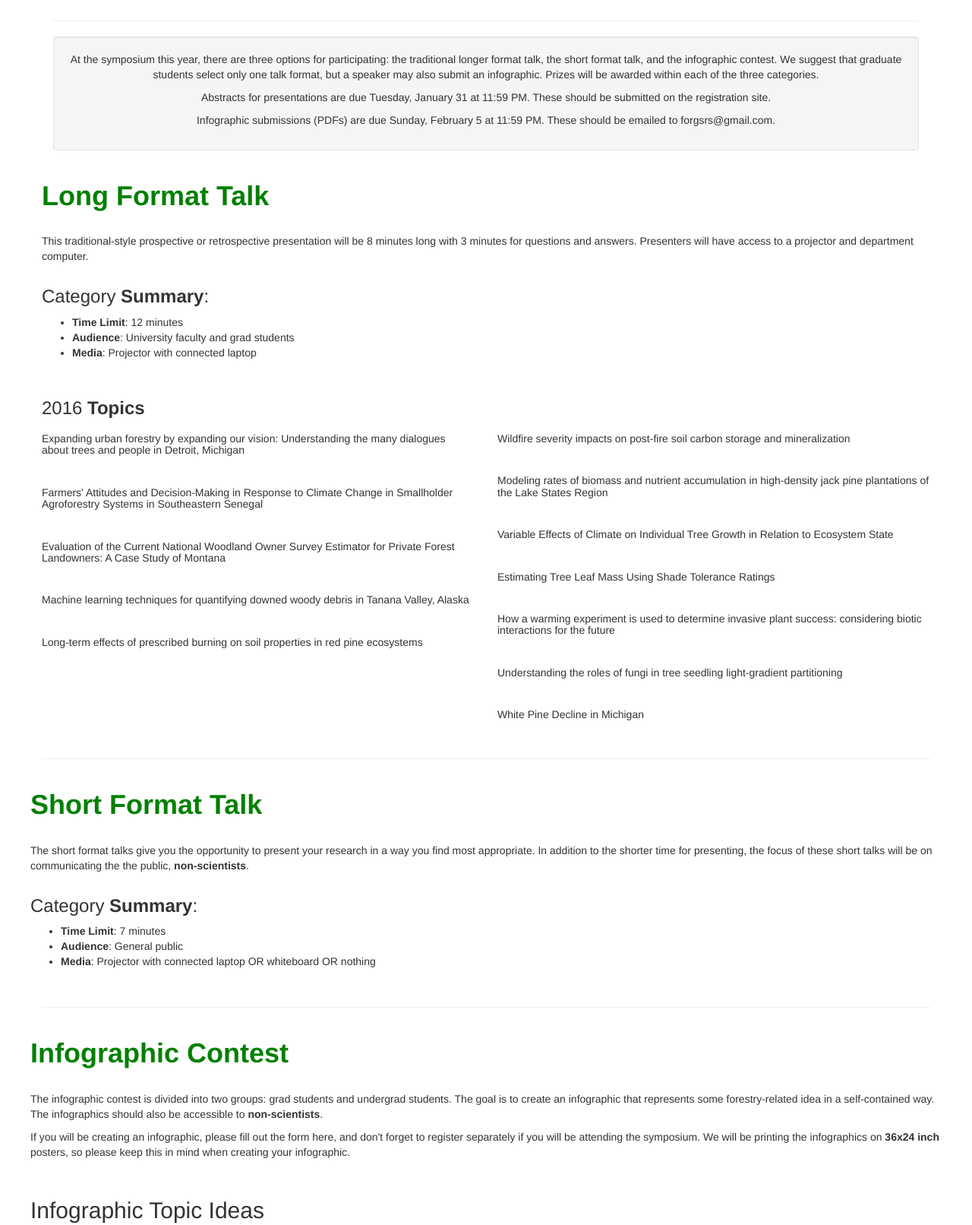
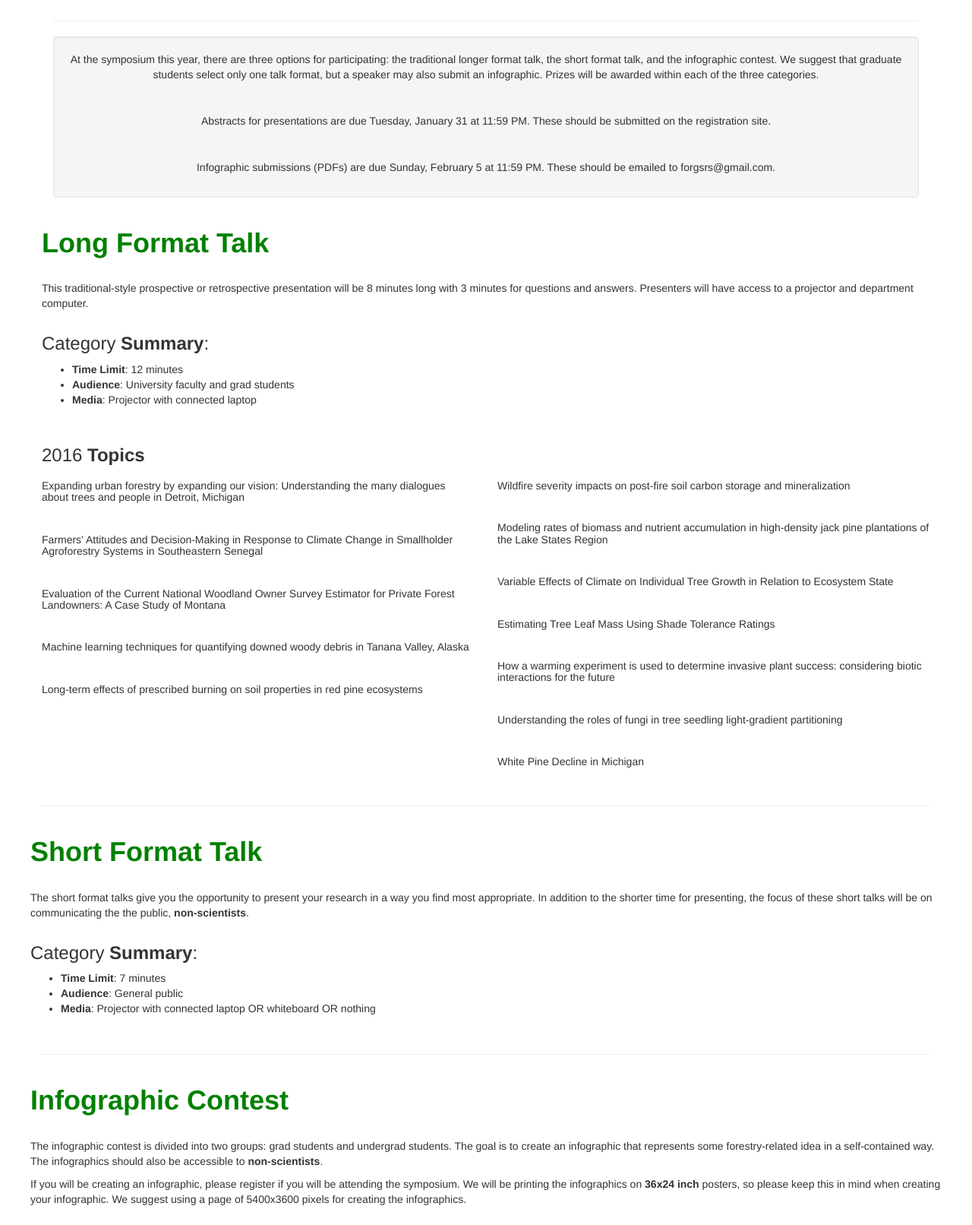
Before and after one commit to MeganKress/forgsrs_2017, a plain HTML site: page categories.html in a window 1280 px wide. Shown: the part 163-1775 px from the top of the page at 76% size. Drawn offline with Linux system fonts and the light colour scheme.

Commit message:
Update categories.html

```diff
--- a/categories.html
+++ b/categories.html
@@ -84,8 +84,10 @@
                     longer format talk, the short format talk, and the infographic contest. We suggest that graduate students
                     select only one talk format, but a speaker may also submit an infographic. Prizes will be awarded within
                     each of the three categories.</p>
+			<hr>
 		    <p>Abstracts for presentations are due Tuesday, January 31 at 11:59 PM. These should be submitted on the registration site.</p>
-	            <p>Infographic submissions (PDFs) are due Sunday, February 5 at 11:59 PM. These should be emailed to forgsrs@gmail.com.</p>
+	                <hr>
+		    <p>Infographic submissions (PDFs) are due Sunday, February 5 at 11:59 PM. These should be emailed to forgsrs@gmail.com.</p>
                 </div>
             </div>
             <!-- /.col-lg-12 -->
@@ -260,7 +262,7 @@
               <h1 style="color:green;"><strong>Infographic Contest</strong></h1>
 			<br>
 		<p>The infographic contest is divided into two groups: grad students and undergrad students. The goal is to create an infographic that represents some forestry-related idea in a self-contained way. The infographics should also be accessible to <strong>non-scientists</strong>.</p>
-		<p>If you will be creating an infographic, please fill out the form here, and don't forget to register separately if you will be attending the symposium. We will be printing the infographics on <strong>36x24 inch</strong> posters, so please keep this in mind when creating your infographic.</p>
+		<p>If you will be creating an infographic, please register if you will be attending the symposium. We will be printing the infographics on <strong>36x24 inch</strong> posters, so please keep this in mind when creating your infographic. We suggest using a page of 5400x3600 pixels for creating the infographics.</p>
 			<!--<div>
 			<blockquote style="font-size: 12pt;">
 			"If policymakers and those trying to affect policy can’t effectively communicate their ideas—and visualization is a key tool in those efforts—it will be hard to convert those ideas into improved policy."
```
